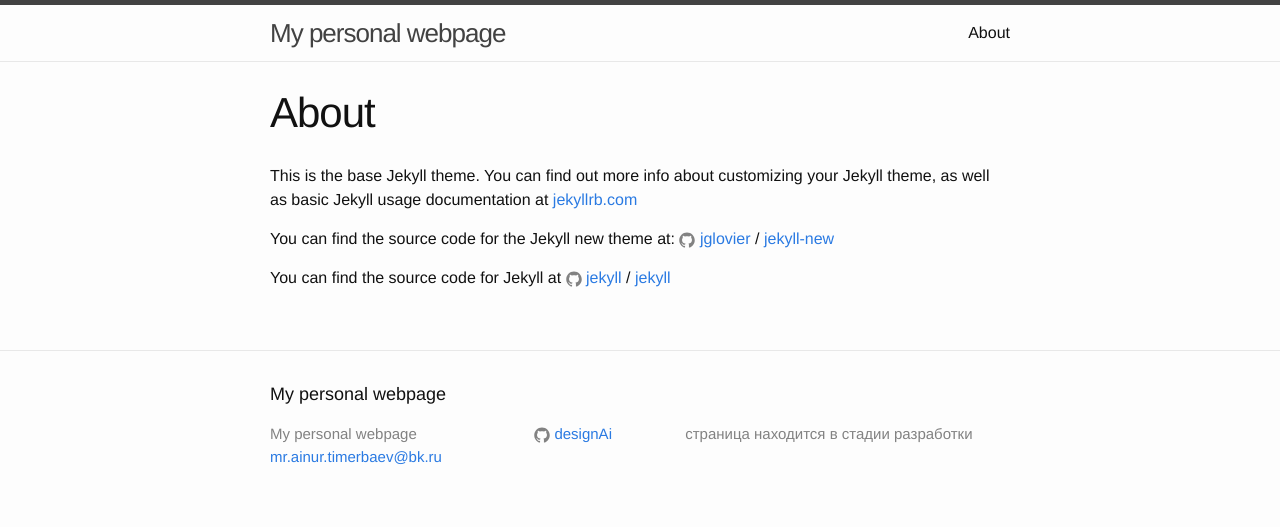
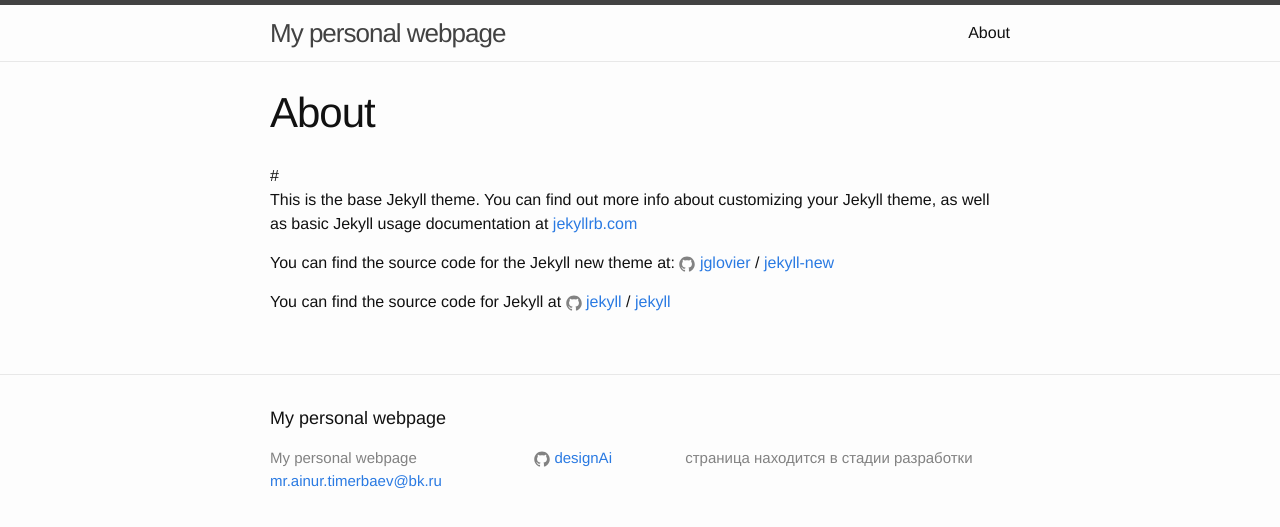
Before and after one commit to designAi/designAi.github.io, a Jekyll site: the page built from about.md, in a window 1280 px wide. Shown: the top 527 px of the page. Built offline with Jekyll 4.4.1, drawn with Linux system fonts in a browser that asks for light colours.

Commit message:
Update page.html

```diff
--- a/_layouts/page.html
+++ b/_layouts/page.html
@@ -8,7 +8,7 @@ layout: default
   </header>
 
   <div class="post-content">
-    {{ content }}
+   # {{ content }}
   </div>
 
 </article>
```
